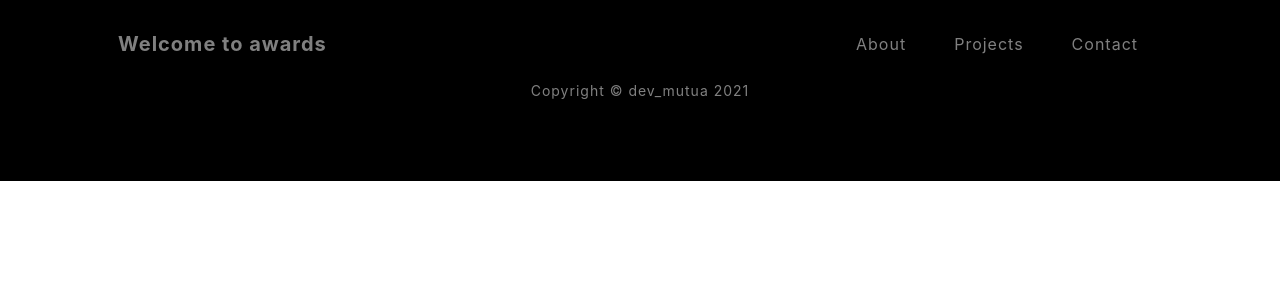
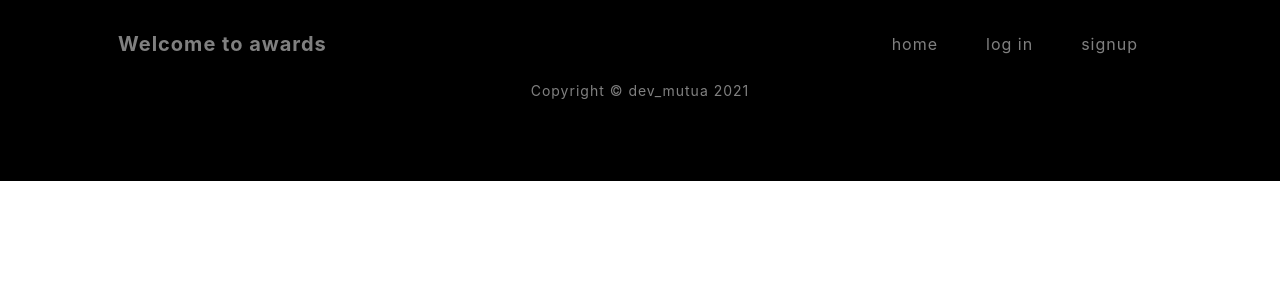
Before and after one commit to dan-mutua/djangowk3, a Django app: template awards/entries/templates/entries/base.html in a window 1280 px wide. Shown: the top 300 px of the page. Run offline with Django 3.2, Linux system fonts and the light colour scheme; the template is opened without the code that fills it, so the values that code supplies are empty; some libraries are stand-ins or nearby versions.

```diff
--- a/awards/entries/templates/entries/base.html
+++ b/awards/entries/templates/entries/base.html
@@ -13,28 +13,28 @@
     <script src="https://use.fontawesome.com/releases/v5.15.4/js/all.js" crossorigin="anonymous"></script>
     <!-- Google fonts-->
     <link href="{% static 'https://fonts.googleapis.com/css?family=Varela+Round' %} " rel="stylesheet" />
-        <link href="{% static  'https://fonts.googleapis.com/css?family=Nunito:200,200i,300,300i,400,400i,600,600i,700,700i,800,800i,900,900i' %}" rel="stylesheet" />
+    <link href="{% static  'https://fonts.googleapis.com/css?family=Nunito:200,200i,300,300i,400,400i,600,600i,700,700i,800,800i,900900i' %}" rel="stylesheet" />
     <!-- Core theme CSS (includes Bootstrap)-->
     <link href="{% static 'entries/css/styles.css' %}" rel="stylesheet" />
  </head>
-    <body id="page-top">
+
 <nav class="navbar navbar-expand-lg navbar-light fixed-top" id="mainNav">
     <div class="container px-4 px-lg-5">
         <a class="navbar-brand" href="#page-top">Welcome to awards</a>
-                <button class="navbar-toggler navbar-toggler-right" type="button" data-bs-toggle="collapse" data-bs-target="#navbarResponsive" aria-controls="navbarResponsive" aria-expanded="false" aria-label="Toggle navigation">
+        <button class="navbar-toggler navbar-toggler-right" type="button" data-bs-toggle="collapsedata-bs-target="#navbarResponsive" aria-controls="navbarResponsive" aria-expanded="false" aria-label="Toggle navigation">
             Menu
             <i class="fas fa-bars"></i>
         </button>
         <div class="collapse navbar-collapse" id="navbarResponsive">
             <ul class="navbar-nav ms-auto">
-                        <li class="nav-item"><a class="nav-link" href="#about">About</a></li>
-                        <li class="nav-item"><a class="nav-link" href="#projects">Projects</a></li>
-                        <li class="nav-item"><a class="nav-link" href="#signup">Contact</a></li>
+                <li class="nav-item"><a class="nav-link" href="#about">home</a></li>
+                <li class="nav-item"><a class="nav-link" href="#projects">log in</a></li>
+                <li class="nav-item"><a class="nav-link" href="#signup">signup</a></li>
             </ul>
         </div>
     </div>
 </nav>
-        <!-- Navigation-->
+
 {% block content %}
 {% endblock %}
 
@@ -46,10 +46,7 @@
         <script src="{% static 'entries/https://cdn.jsdelivr.net/npm/bootstrap@5.1.3/dist/js/bootstrap.bundle.min.js' %}"></script>
         <!-- Core theme JS-->
         <script src="{% static 'entries/js/scripts.js' %}"></script>
-        <!-- * * * * * * * * * * * * * * * * * * * * * * * * * * * * * * * * * * * * * * * *-->
-        <!-- * *                               SB Forms JS                               * *-->
-        <!-- * * Activate your form at https://startbootstrap.com/solution/contact-forms * *-->
-        <!-- * * * * * * * * * * * * * * * * * * * * * * * * * * * * * * * * * * * * * * * *-->
+
         <script src="{% static 'entries/https://cdn.startbootstrap.com/sb-forms-latest.js' %}"></script>
-    </body>
+
 </html>
--- a/awards/entries/templates/entries/entry_detail.html
+++ b/awards/entries/templates/entries/entry_detail.html
@@ -1,7 +1,11 @@
- {% extends 'entries/base.html' %}
+{% extends 'entries/base.html' %}
+
 {%  block  content %}
+
+
  <div class="card mb-4 mt-4">
             <div class="card-body">
+              <a  href="{% url 'homed' %}">back Home</a>
               <h3 class="card-title">{{object.entry_title}}</h3>
               <p class="card-text">{{object.entry_text }}</p>
 
```
Lines whose indentation alone changed are shown as unchanged.
